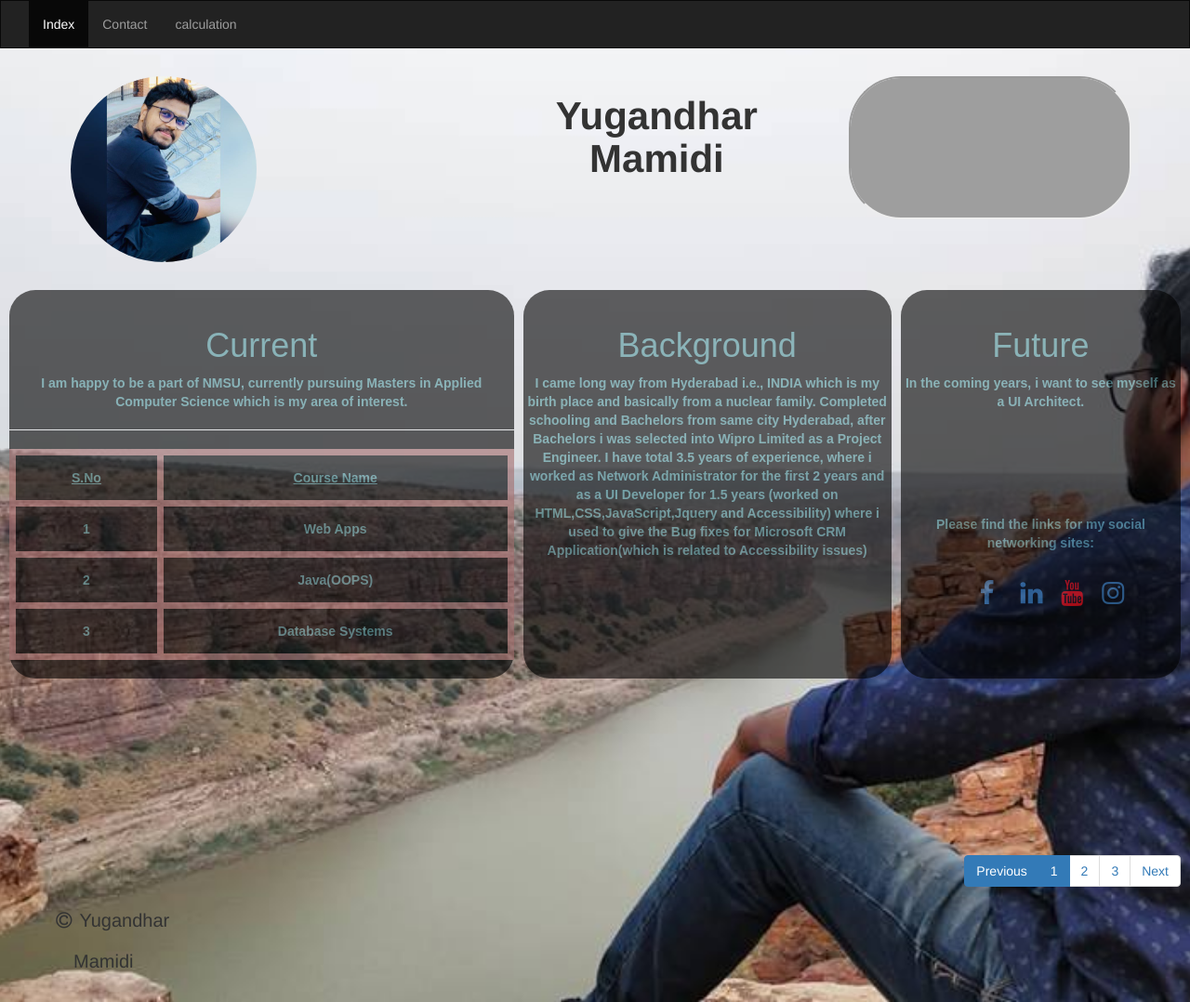
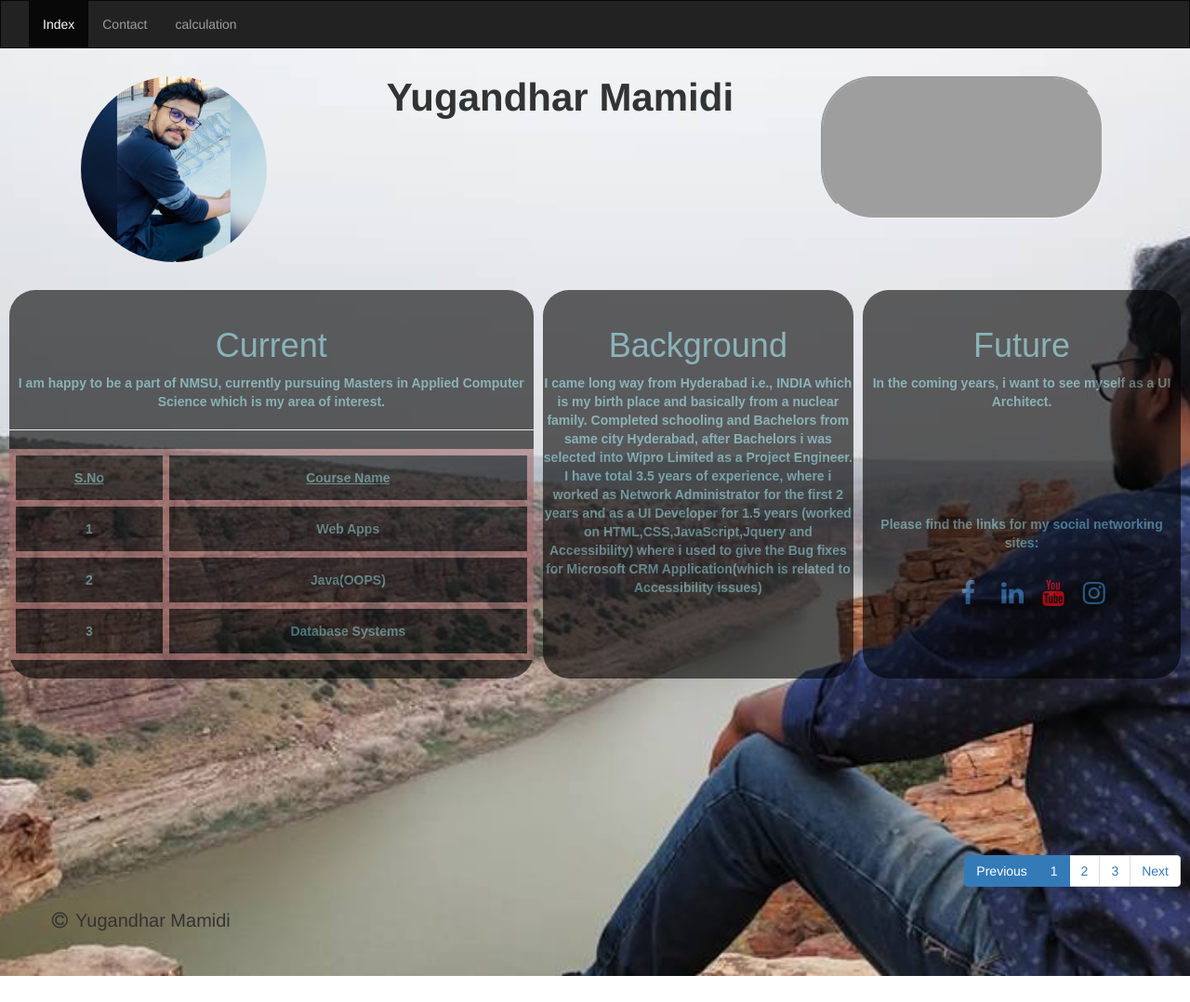
Before and after one commit to myr-account/About-Myself-1, a plain HTML site: page index.html in a window 1280 px wide. Shown: the whole page at 93% size. After the commit the page ends 1050 px from the top, so only its background shows below. Drawn offline with nearby package versions, Linux system fonts and the light colour scheme; grey boxes are pictures that could not be loaded.

Commit message:
updated with alignment

```diff
--- a/index.html
+++ b/index.html
@@ -37,7 +37,7 @@
       <div class="item1">
 
         <header>
-          <h1 id="naming" style="font-size: 3em; font-weight: bold">Yugandhar Mamidi</h1>
+          <h1 style="font-size: 3em; font-weight: bold; margin: 0 0 0 -4em;">Yugandhar Mamidi</h1>
         </header>
 
       </div>
@@ -101,7 +101,7 @@
         </aside>
       </div>
       <div class="item8">
-        <p style="font-size: 20px; margin: 10em 17em 0 0;"><i style="font-size: 20px;" class="fa">&#xf1f9;</i> Yugandhar Mamidi</p>
+        <p style="font-size: 20px; margin: 10em 15em 0 0;"><i style="font-size: 20px;" class="fa">&#xf1f9;</i> Yugandhar Mamidi</p>
       </div>
       <div class="item5">
         <footer>
```
